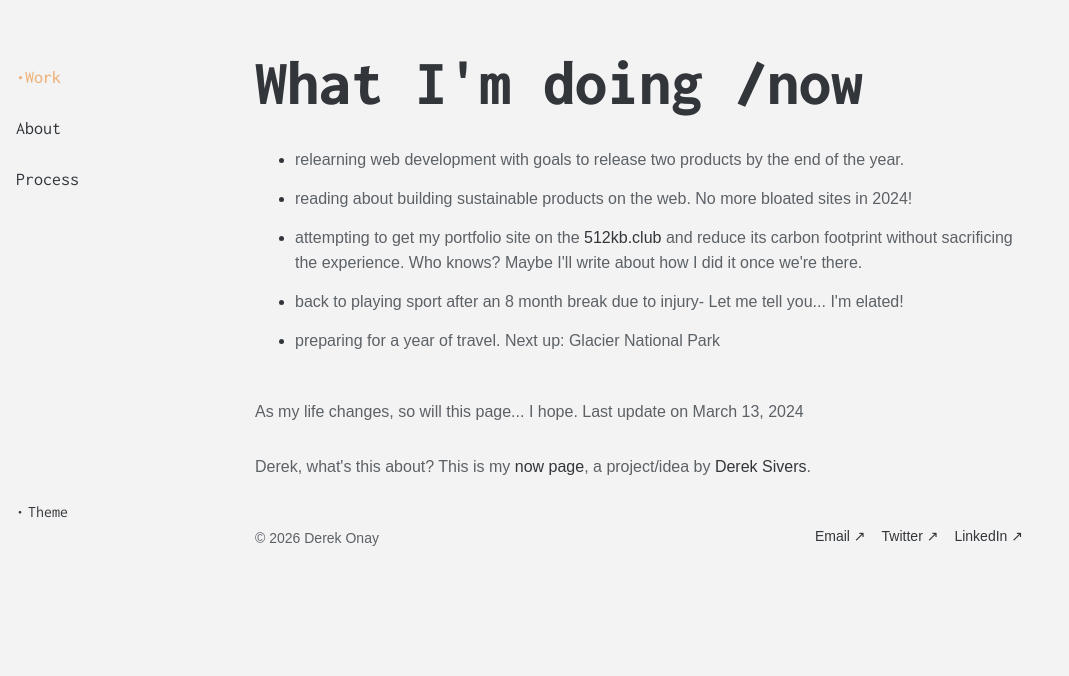
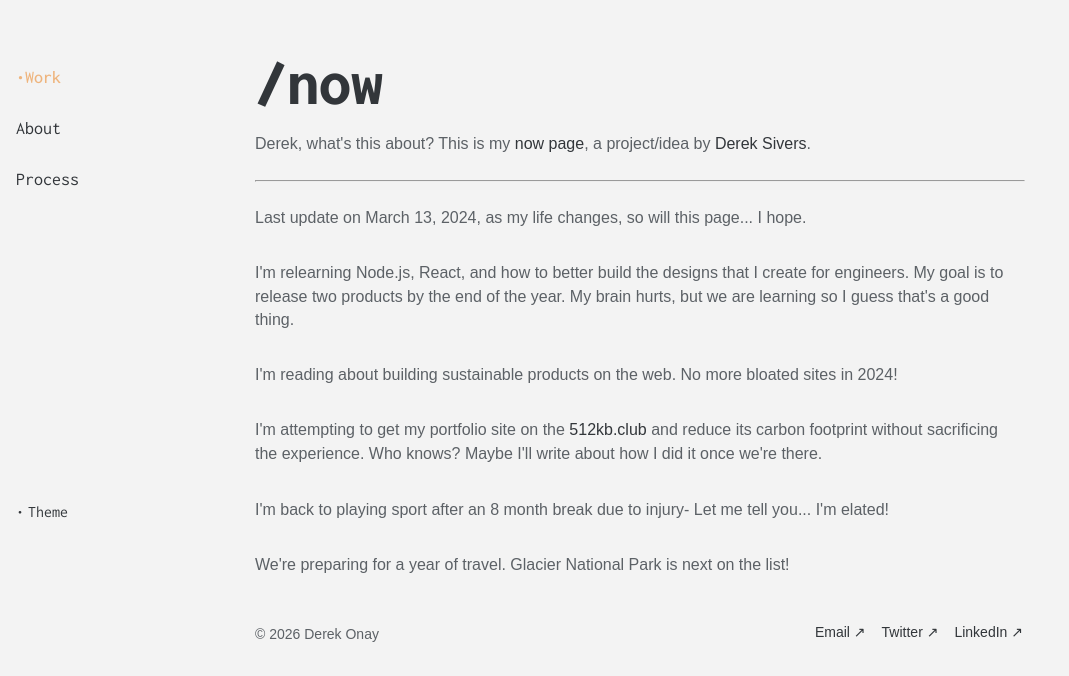
Before and after one commit to Riggd/portfolio, an Eleventy site: page src/now.md in a window 1280 px wide. Shown: the part 263-939 px from the top of the page, without its empty margins (0-1069 px from the left). Before the commit the page ends 843 px from the top, so only its background shows below. Built offline with nearby package versions, Linux system fonts and the light colour scheme; Eleventy itself is replaced by a stand-in of ours; files that its build step writes are made by us from their sources; no server answers; a script that the page names is missing; a web font is replaced by a local one; what eleventy-sass, markdown-it-attrs would draw is missing.

Commit message:
Added now content

```diff
--- a/src/now.md
+++ b/src/now.md
@@ -5,18 +5,19 @@ date: Last Modified
 templateEngineOverride: njk,md
 ---
 
-<h1 style="font-size:4rem; font-weight: 600; margin: 35vh 0 0 0;">What I'm doing /now</h1>
-
-- relearning web development with goals to release two products by the end of the year.
-
-- reading about building sustainable products on the web. No more bloated sites in 2024!
-
-- attempting to get my portfolio site on the [512kb.club](https://512kb.club/) and reduce its carbon footprint without sacrificing the experience. Who knows? Maybe I'll write about how I did it once we're there.
-
-- back to playing sport after an 8 month break due to injury- Let me tell you... I'm elated!
-
-- preparing for a year of travel. Next up: Glacier National Park
-
-As my life changes, so will this page... I hope. Last update on {% convertTime page.date %}
+<h1 style="font-size:4rem; font-weight: 600; margin: 35vh 0 0 0;">/now</h1>
 
 Derek, what's this about? This is my [now page](https://nownownow.com/about), a project/idea by [Derek Sivers](https://sive.rs/nowff).
+
+---
+Last update on {% convertTime page.date %}, as my life changes, so will this page... I hope.
+
+I'm relearning Node.js, React, and how to better build the designs that I create for engineers. My goal is to release two products by the end of the year. My brain hurts, but we are learning so I guess that's a good thing.
+
+I'm reading about building sustainable products on the web. No more bloated sites in 2024!
+
+I'm attempting to get my portfolio site on the [512kb.club](https://512kb.club/) and reduce its carbon footprint without sacrificing the experience. Who knows? Maybe I'll write about how I did it once we're there.
+
+I'm back to playing sport after an 8 month break due to injury- Let me tell you... I'm elated!
+
+We're preparing for a year of travel. Glacier National Park is next on the list!
```
